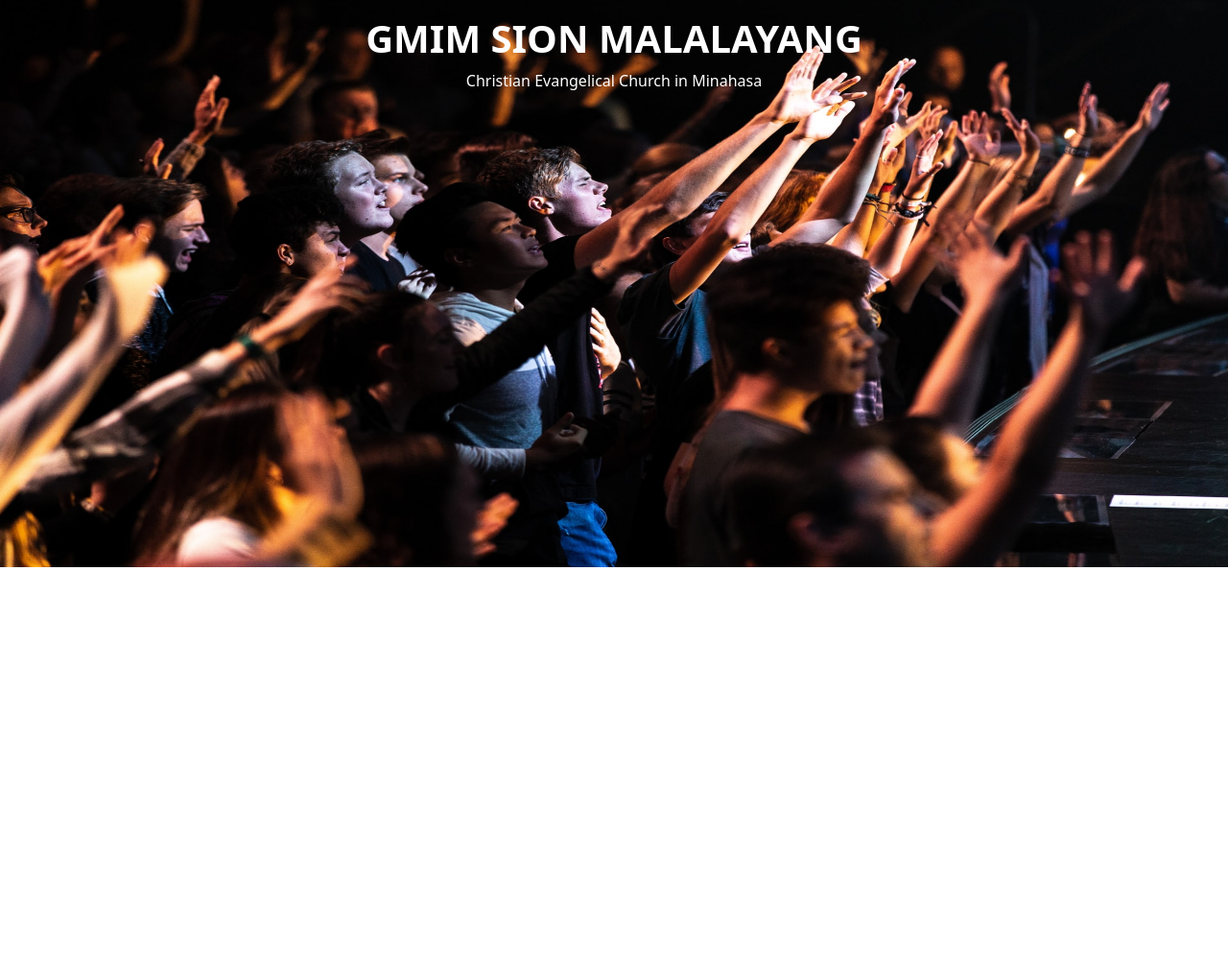
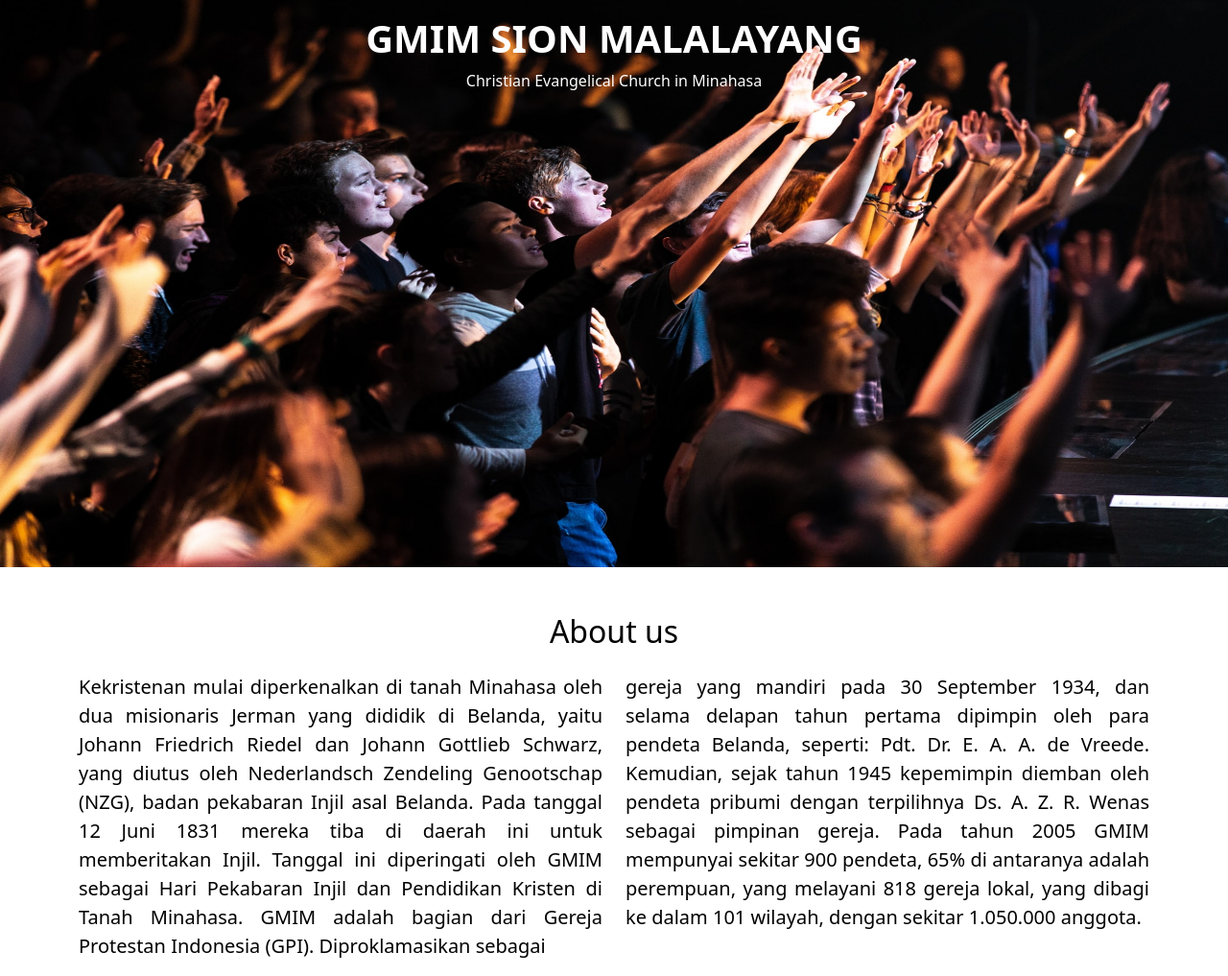
Before and after one commit to Yehezkiel-kolonio/company-profile.github.io, a plain HTML site: page index.html in a window 1280 px wide. Shown: the part 59-1076 px from the top of the page at 96% size. Before the commit the page ends 800 px from the top, so only its background shows below. Drawn offline with nearby package versions, Linux system fonts and the light colour scheme.

Commit message:
About us

```diff
--- a/index.html
+++ b/index.html
@@ -39,7 +39,7 @@
                         <a class="nav-link active" aria-current="page" href="#">Beranda</a>
                     </li>
                     <li class="nav-item">
-                        <a class="nav-link active" aria-current="page" href="#">Tentang Kami</a>
+                        <a class="nav-link active" aria-current="page" href="#about">Tentang Kami</a>
                     </li>
                     <li class="nav-item">
                         <a class="nav-link active" aria-current="page" href="#">Berita</a>
@@ -70,6 +70,42 @@
     </div>
     <!--End-->
 
+    <!--About Us-->
+    <section id="about">
+        <div class="container">
+            <div class="row">
+                <div class="col-md text-center mt-5 mb-3">
+                    <h2>About us</h2>
+                </div>
+            </div>
+            <div class="row">
+                <div class="col-xl-6 col-md-6 col-lg-6 justify-content-center fs-5">
+                    <p style="text-align: justify;">Kekristenan mulai diperkenalkan di tanah Minahasa oleh dua
+                        misionaris Jerman yang dididik di
+                        Belanda, yaitu Johann Friedrich Riedel dan Johann Gottlieb Schwarz, yang diutus oleh
+                        Nederlandsch
+                        Zendeling Genootschap (NZG), badan pekabaran Injil asal Belanda. Pada tanggal 12 Juni 1831
+                        mereka
+                        tiba di daerah ini untuk memberitakan Injil. Tanggal ini diperingati oleh GMIM sebagai Hari
+                        Pekabaran Injil dan Pendidikan Kristen di Tanah Minahasa. GMIM adalah bagian dari Gereja
+                        Protestan Indonesia (GPI). Diproklamasikan sebagai</p>
+                </div>
+                <div class="col-xl-6 col-md-6 col-lg-6 justify-content-center fs-5">
+                    <p style="text-align: justify;"> gereja yang mandiri pada 30 September 1934, dan selama
+                        delapan tahun
+                        pertama dipimpin oleh para pendeta
+                        Belanda, seperti: Pdt. Dr. E. A. A. de Vreede. Kemudian, sejak tahun 1945 kepemimpin diemban
+                        oleh
+                        pendeta pribumi dengan terpilihnya Ds. A. Z. R. Wenas sebagai pimpinan gereja.
+                        Pada tahun 2005 GMIM mempunyai sekitar 900 pendeta, 65% di antaranya adalah perempuan, yang
+                        melayani
+                        818 gereja lokal, yang dibagi ke dalam 101 wilayah, dengan sekitar 1.050.000 anggota.</p>
+                </div>
+            </div>
+        </div>
+    </section>
+    <!--End-->
+
 
 
     <!-- Option 1: Bootstrap Bundle with Popper -->
--- a/style.css
+++ b/style.css
@@ -19,3 +19,11 @@
 .carousel-caption h1 {
     margin-top: -535px;
 }
+
+#about {
+    color: black;
+}
+
+.section {
+    padding-top: 5rem;
+}
```
